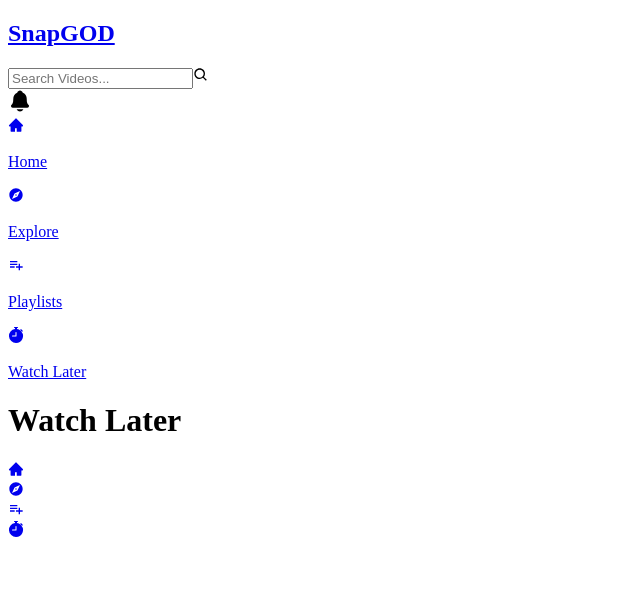
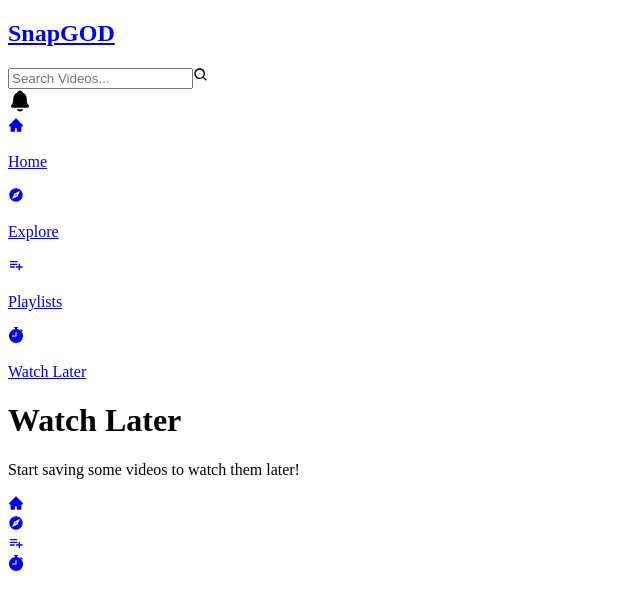
Before and after one commit to AmanHarsh02/snapgod-video-library, a React (Create React App) app: page /watch-later in a window 1280 px wide. Shown: the top 610 px of the page, without its empty margins (0-640 px from the left). Built offline with nearby package versions, Linux system fonts and the light colour scheme.

Commit message:
style: message when nothing in playlist and watch later
Added message when there is nothing in playlist and watch later

```diff
--- a/src/pages/Playlists/Playlists.jsx
+++ b/src/pages/Playlists/Playlists.jsx
@@ -13,6 +13,8 @@
     <div>
       <h1>Playlists</h1>
 
+      {playlists.length <= 0 && <p className="my-6">No playlists found!</p>}
+
       {playlists.length > 0 && (
         <div className="my-6 flex gap-4 justify-center md:justify-start flex-wrap">
           {playlists.map((playlist) => {
--- a/src/pages/WatchLater/WatchLater.jsx
+++ b/src/pages/WatchLater/WatchLater.jsx
@@ -13,6 +13,10 @@
     <div>
       <h1>Watch Later</h1>
 
+      {savedVideos.length <= 0 && (
+        <p className="my-6">Start saving some videos to watch them later!</p>
+      )}
+
       {savedVideos.length > 0 && (
         <div className="my-6 flex gap-4 justify-center md:justify-start flex-wrap">
           {savedVideos.map((video) => {
```
